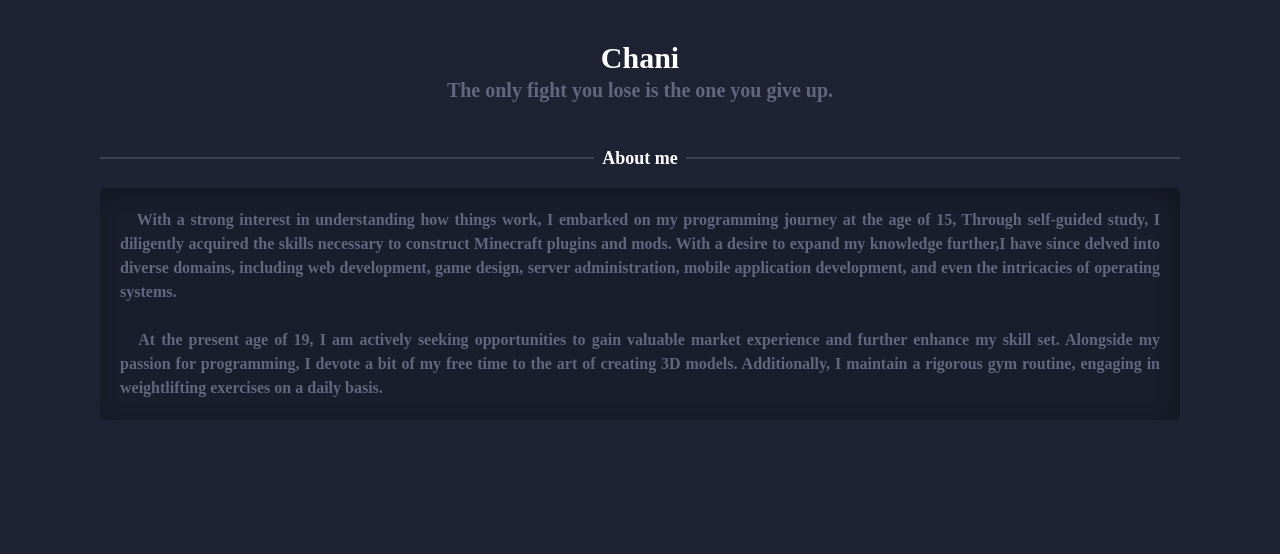
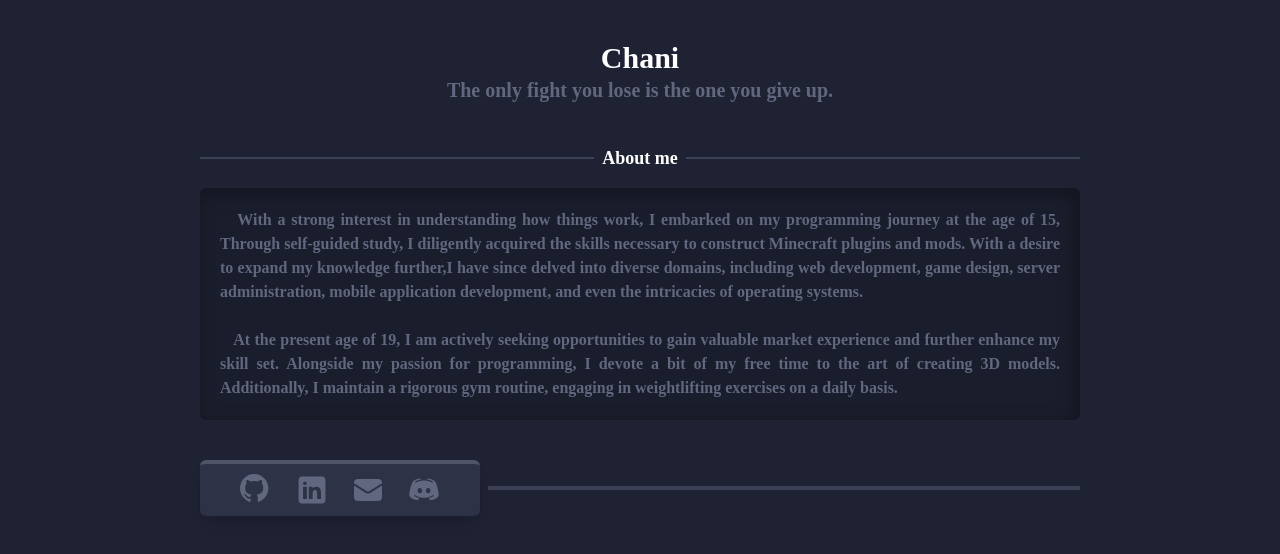
Before and after one commit to 21Chani/profile, a React (Vite) app: page / in a window 1280 px wide. Shown: the top 554 px of the page. Built offline with nearby package versions, Linux system fonts and the light colour scheme.

Commit message:
feat: social media mocks

```diff
--- a/src/App.tsx
+++ b/src/App.tsx
@@ -1,6 +1,12 @@
+import { GithubIcon } from '@icons/GithubIcon'
+import { LinkedinIcon } from './icons/LinkedinIcon'
+import { EnvelopeIcon } from './icons/EnvelopeIcon'
+import { DiscordIcon } from './icons/DiscordIcon'
+import { SocialMediaBtn } from './components/SocialMediaBtn'
+
 function App() {
   return (
-    <div className="h-screen w-full flex flex-col px-[100px]">
+    <div className="h-screen w-full flex flex-col px-[200px]">
       <div className="flex flex-col mx-auto my-10">
         <span className="font-extrabold text-3xl mx-auto text-white">Chani</span>
         <span className="text-xl font-semibold text-gray-100">
@@ -25,6 +31,15 @@ function App() {
         programming, I devote a bit of my free time to the art of creating 3D models. Additionally,
         I maintain a rigorous gym routine, engaging in weightlifting exercises on a daily basis.
       </p>
+      <div className="w-full h-fit flex gap- items-center mt-10 gap-2">
+        <div className="w-fit px-10 h-14 relative bg-gray-400 rounded-md  shadow-lg gap-6 flex items-center justify-center border-t-4">
+          <SocialMediaBtn href="" icon={GithubIcon} />
+          <SocialMediaBtn href="" icon={LinkedinIcon} />
+          <SocialMediaBtn href="" icon={EnvelopeIcon} />
+          <SocialMediaBtn href="" icon={DiscordIcon} />
+        </div>
+        <div className="w-full h-1 bg-gray-300 shadow-xl"></div>
+      </div>
     </div>
   )
 }
--- /dev/null
+++ b/src/components/SocialMediaBtn.tsx
@@ -0,0 +1,13 @@
+import { FC, SVGProps } from 'react'
+
+export interface SocialmediaBtnProps {
+  icon: FC<SVGProps<SVGSVGElement>>
+  href: string
+}
+export function SocialMediaBtn({ icon: SvgElement, href }: SocialmediaBtnProps) {
+  return (
+    <a href={href} className="flex items-center group text-gray-100 hover:text-white">
+      <SvgElement className="w-8 h-8 fill-gray-100 transition-all hover:-translate-y-1 " />
+    </a>
+  )
+}
--- a/src/icons/GithubIcon.tsx
+++ b/src/icons/GithubIcon.tsx
@@ -9,11 +9,7 @@ export const GithubIcon = forwardRef((props, ref) => {
       ref={ref}
       {...props}
     >
-      <path
-        fill-rule="evenodd"
-        clip-rule="evenodd"
-        d="M48.854 0C21.839 0 0 22 0 49.217c0 21.756 13.993 40.172 33.405 46.69 2.427.49 3.316-1.059 3.316-2.362 0-1.141-.08-5.052-.08-9.127-13.59 2.934-16.42-5.867-16.42-5.867-2.184-5.704-5.42-7.17-5.42-7.17-4.448-3.015.324-3.015.324-3.015 4.934.326 7.523 5.052 7.523 5.052 4.367 7.496 11.404 5.378 14.235 4.074.404-3.178 1.699-5.378 3.074-6.6-10.839-1.141-22.243-5.378-22.243-24.283 0-5.378 1.94-9.778 5.014-13.2-.485-1.222-2.184-6.275.486-13.038 0 0 4.125-1.304 13.426 5.052a46.97 46.97 0 0 1 12.214-1.63c4.125 0 8.33.571 12.213 1.63 9.302-6.356 13.427-5.052 13.427-5.052 2.67 6.763.97 11.816.485 13.038 3.155 3.422 5.015 7.822 5.015 13.2 0 18.905-11.404 23.06-22.324 24.283 1.78 1.548 3.316 4.481 3.316 9.126 0 6.6-.08 11.897-.08 13.526 0 1.304.89 2.853 3.316 2.364 19.412-6.52 33.405-24.935 33.405-46.691C97.707 22 75.788 0 48.854 0z"
-      />
+      <path d="M48.854 0C21.839 0 0 22 0 49.217c0 21.756 13.993 40.172 33.405 46.69 2.427.49 3.316-1.059 3.316-2.362 0-1.141-.08-5.052-.08-9.127-13.59 2.934-16.42-5.867-16.42-5.867-2.184-5.704-5.42-7.17-5.42-7.17-4.448-3.015.324-3.015.324-3.015 4.934.326 7.523 5.052 7.523 5.052 4.367 7.496 11.404 5.378 14.235 4.074.404-3.178 1.699-5.378 3.074-6.6-10.839-1.141-22.243-5.378-22.243-24.283 0-5.378 1.94-9.778 5.014-13.2-.485-1.222-2.184-6.275.486-13.038 0 0 4.125-1.304 13.426 5.052a46.97 46.97 0 0 1 12.214-1.63c4.125 0 8.33.571 12.213 1.63 9.302-6.356 13.427-5.052 13.427-5.052 2.67 6.763.97 11.816.485 13.038 3.155 3.422 5.015 7.822 5.015 13.2 0 18.905-11.404 23.06-22.324 24.283 1.78 1.548 3.316 4.481 3.316 9.126 0 6.6-.08 11.897-.08 13.526 0 1.304.89 2.853 3.316 2.364 19.412-6.52 33.405-24.935 33.405-46.691C97.707 22 75.788 0 48.854 0z" />
     </svg>
   )
 }) as React.FC<SVGProps<SVGSVGElement>>
--- a/src/icons/LinkedinIcon.tsx
+++ b/src/icons/LinkedinIcon.tsx
@@ -6,7 +6,7 @@ export const LinkedinIcon = forwardRef(({ className, ...props }, ref) => {
       xmlns="http://www.w3.org/2000/svg"
       viewBox="0 0 50 50"
       fill="currentColor"
-      className={`fill-white ${className}`}
+      className={`${className}`}
       {...props}
       ref={ref}
     >
```
